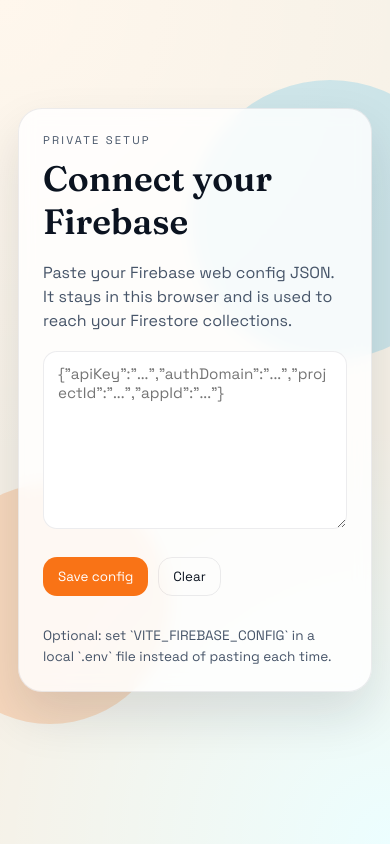
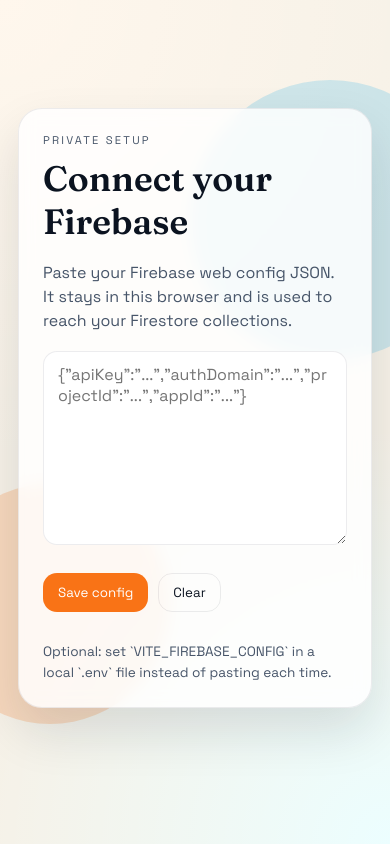
Before and after one commit to francolucas/habit-tracker, a React (Vite) app: page / in a window 390 px wide. Built offline with nearby package versions, Linux system fonts and the light colour scheme; the HTML template or start-up script is replaced by a standard one.

Commit message:
Increase input font size for mobile

```diff
--- a/src/index.css
+++ b/src/index.css
@@ -457,7 +457,7 @@
   border-radius: 14px;
   border: 1px solid var(--border);
   padding: 12px 14px;
-  font-size: 0.95rem;
+  font-size: 1rem;
   background: #fff;
 }
 
```
